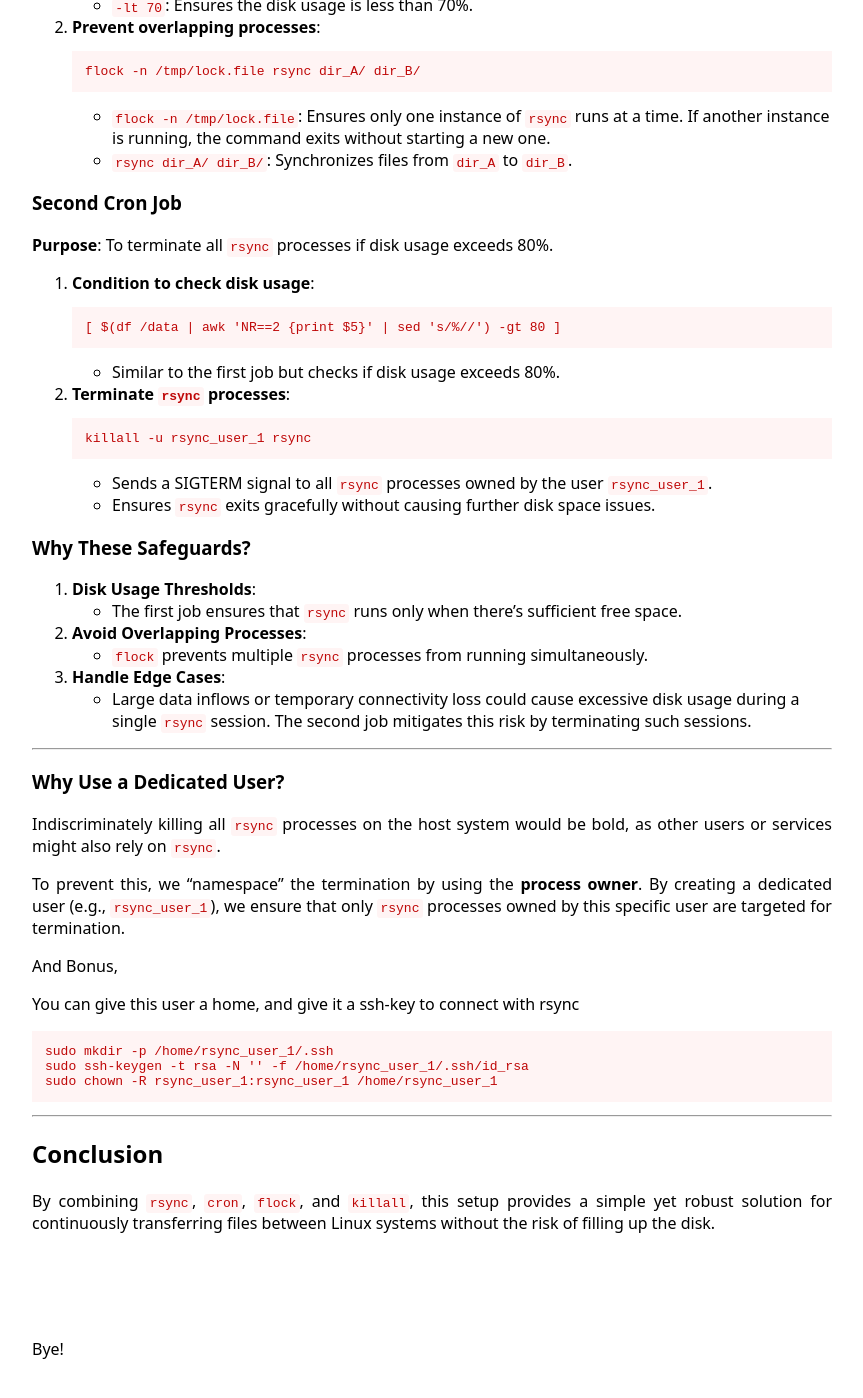
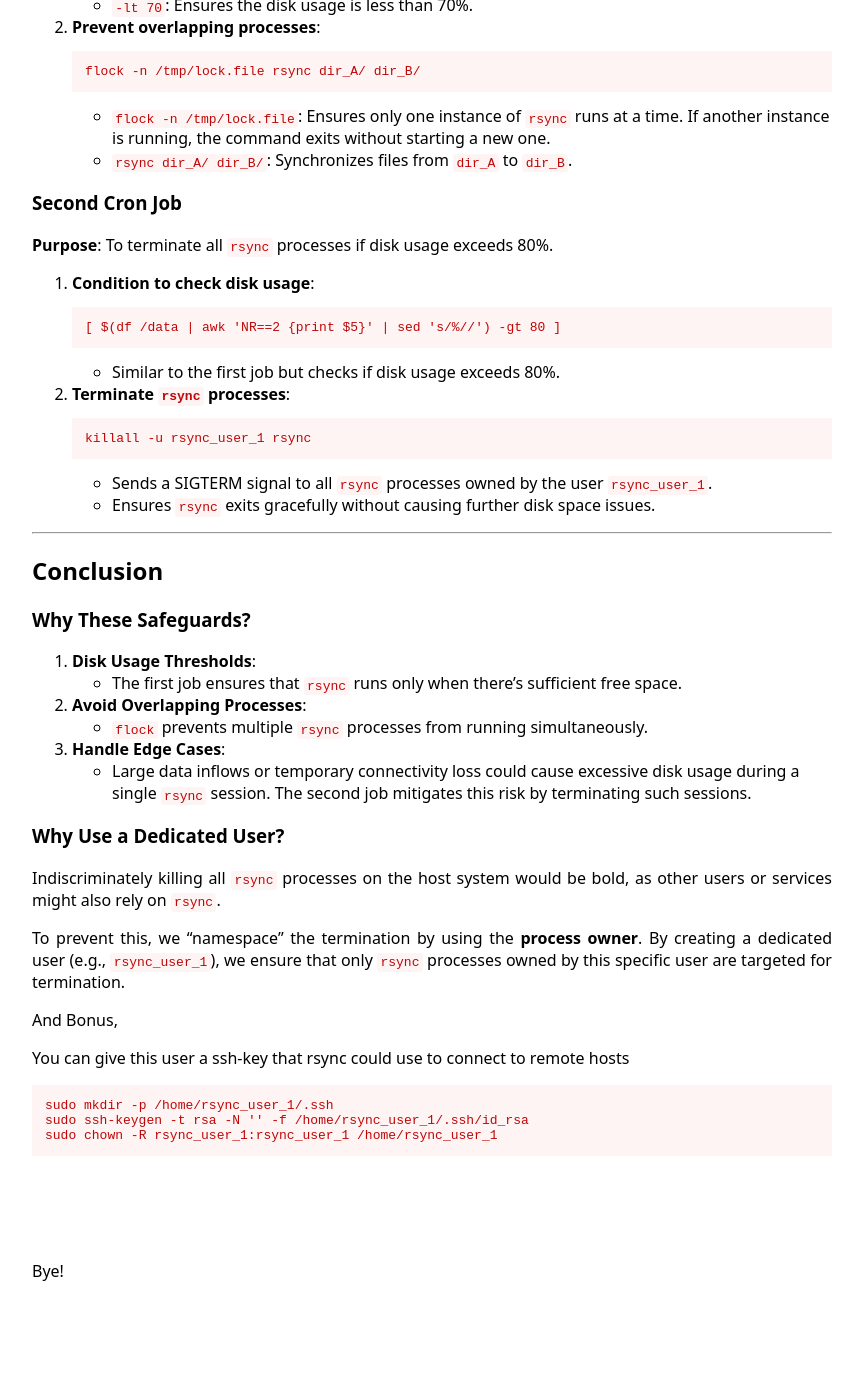
Before and after one commit to NicolasBourhis/notebook, a Jekyll site: the page built from _gtfobins/continuous_file_transfer_with_rsync_and_cron.md, in a window 1280 px wide and 1400 px high, scrolled down 1671 px. Shown: the whole window, without its empty margins (208-1071 px from the left). Built offline with Jekyll 4.4.1, drawn with Linux system fonts in a browser that asks for light colours; after the commit the page ends 2993 px from its top, so only the background shows below that.

Commit message:
Update continuous_file_transfer_with_rsync_and_cron.md

````diff
--- a/_gtfobins/continuous_file_transfer_with_rsync_and_cron.md
+++ b/_gtfobins/continuous_file_transfer_with_rsync_and_cron.md
@@ -114,8 +116,6 @@ Here, `command_b` is executed **only if** `command_a` evaluates to `true`.
 3. **Handle Edge Cases**:
    - Large data inflows or temporary connectivity loss could cause excessive disk usage during a single `rsync` session. The second job mitigates this risk by terminating such sessions.
 
----
-
 ### Why Use a Dedicated User?
 
 Indiscriminately killing all `rsync` processes on the host system would be bold, as other users or services might also rely on `rsync`.
@@ -126,19 +126,13 @@ To prevent this, we "namespace" the termination by using the **process owner**.
 And Bonus,
 
 
-You can give this user a home, and give it a ssh-key to connect with rsync
+You can give this user a ssh-key that rsync could use to connect to remote hosts
 ```bash
 sudo mkdir -p /home/rsync_user_1/.ssh
 sudo ssh-keygen -t rsa -N '' -f /home/rsync_user_1/.ssh/id_rsa
 sudo chown -R rsync_user_1:rsync_user_1 /home/rsync_user_1
 ```
 
----
-
-## Conclusion
-
-By combining `rsync`, `cron`, `flock`, and `killall`, this setup provides a simple yet robust solution for continuously transferring files between Linux systems without the risk of filling up the disk.
-
 <br>
 <br>
 <br>
````
Also changed, not shown: other parts of _gtfobins/continuous_file_transfer_with_rsync_and_cron.md (+2 -0 lines).
